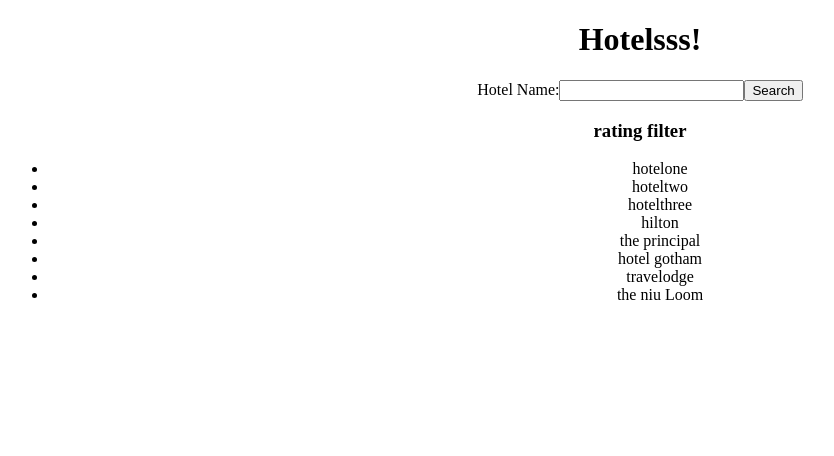
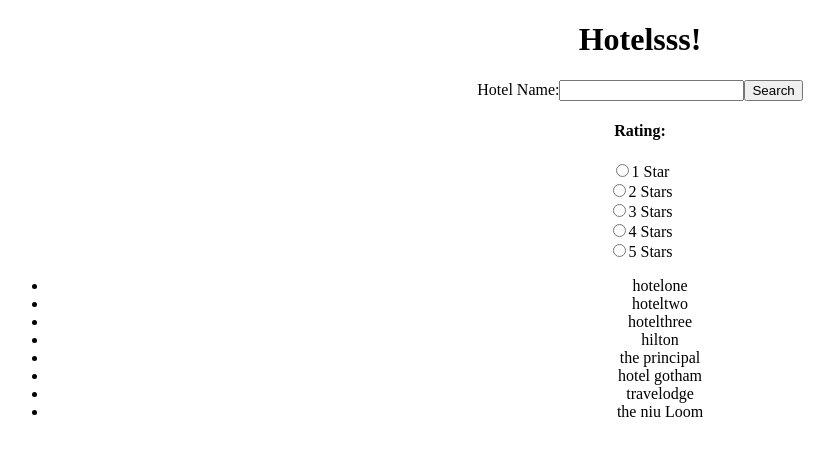
Before and after one commit to tabal97/AeroCloud-FE-test, a React (Create React App) app: page / in a window 1280 px wide. Shown: the top 456 px of the page, without its empty margins (0-834 px from the left). Built offline with nearby package versions, Linux system fonts and the light colour scheme.

Commit message:
add form to rating filter comp along with the state containing the current rating

```diff
--- a/src/Components/RatingFilter.jsx
+++ b/src/Components/RatingFilter.jsx
@@ -1,9 +1,15 @@
 import React, { Component } from 'react';
 
 class RatingFilter extends Component {
-    state = {}
+    state = { rating: 0 }
     render() {
-        return (<h3>rating filter</h3>);
+        return (<form><h4>Rating:</h4>
+            <label><input type="radio" name="rating" value={1} />1 Star</label><br />
+            <label><input type="radio" name="rating" value={2} />2 Stars</label><br />
+            <label><input type="radio" name="rating" value={3} />3 Stars</label><br />
+            <label><input type="radio" name="rating" value={4} />4 Stars</label><br />
+            <label><input type="radio" name="rating" value={5} />5 Stars</label>
+        </form>)
     }
 }
 
```
